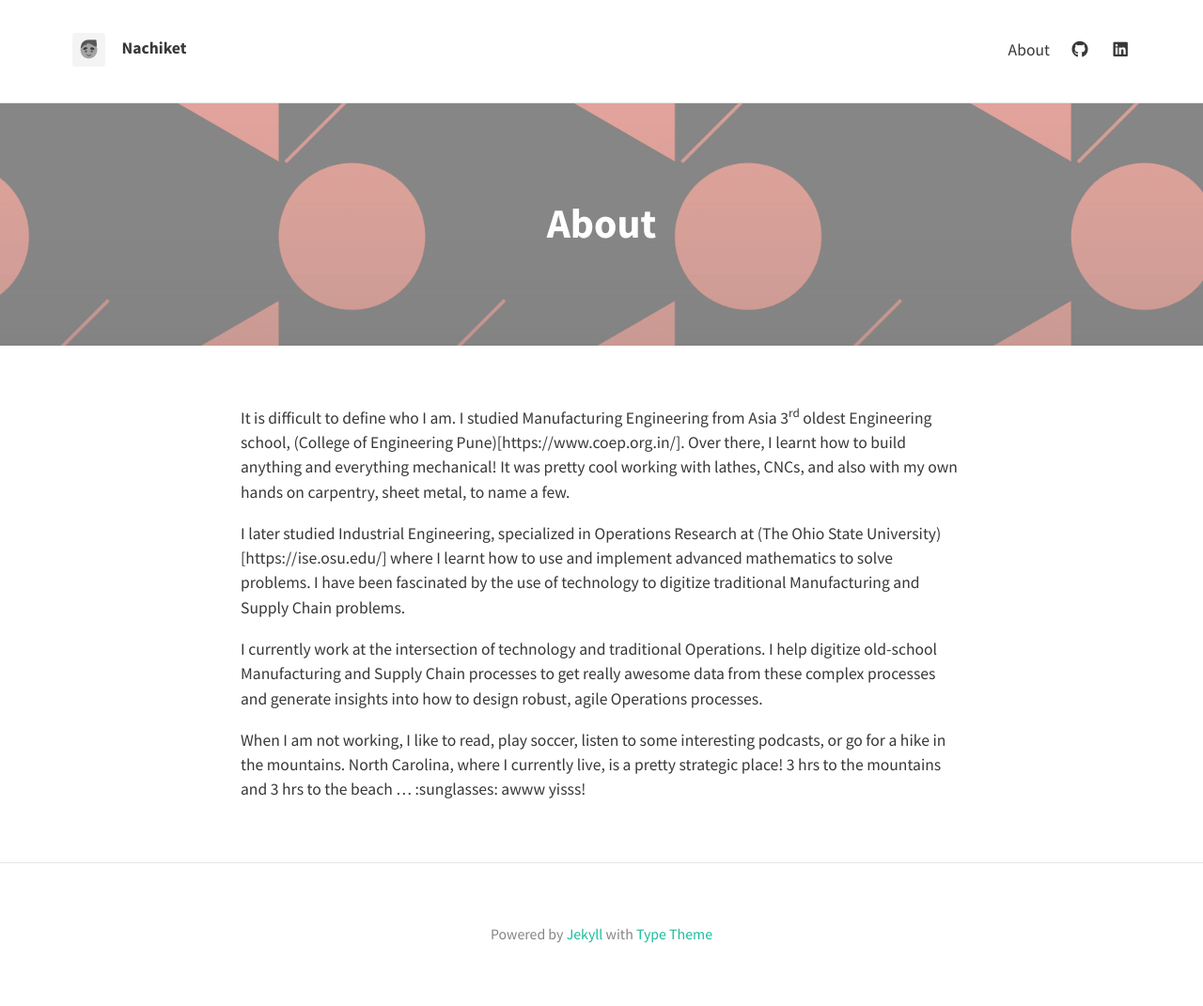
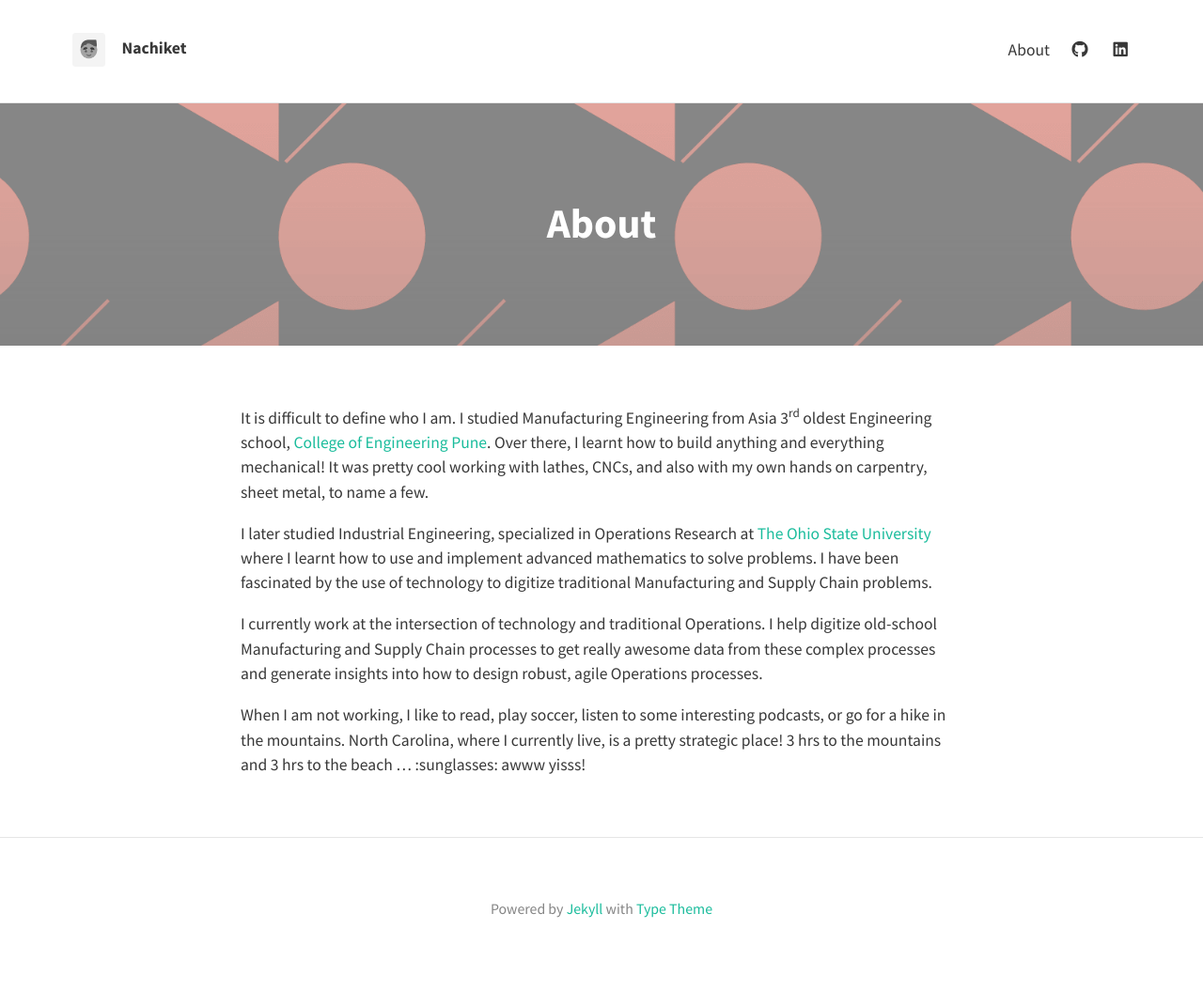
Before and after one commit to nachiketad/nachiketad.github.io, a Jekyll site: the page built from about.md, in a window 1280 px wide. Shown: the whole page at 94% size. Built offline with Jekyll 4.4.1, drawn with Linux system fonts in a browser that asks for light colours; nearby versions of some CDN libraries; after the commit the page ends 1044 px from its top, so only the background shows below that.

Commit message:
links ugh

```diff
--- a/about.md
+++ b/about.md
@@ -5,9 +5,9 @@ permalink: /about/
 feature-img: "assets/img/sample_feature_img_2.png"
 ---
 
-It is difficult to define who I am. I studied Manufacturing Engineering from Asia 3<sup>rd</sup> oldest Engineering school, (College of Engineering Pune)[https://www.coep.org.in/]. Over there, I learnt how to build anything and everything mechanical! It was pretty cool working with lathes, CNCs, and also with my own hands on carpentry, sheet metal, to name a few.
+It is difficult to define who I am. I studied Manufacturing Engineering from Asia 3<sup>rd</sup> oldest Engineering school, [College of Engineering Pune](https://www.coep.org.in/). Over there, I learnt how to build anything and everything mechanical! It was pretty cool working with lathes, CNCs, and also with my own hands on carpentry, sheet metal, to name a few.
 
-I later studied Industrial Engineering, specialized in Operations Research at (The Ohio State University)[https://ise.osu.edu/] where I learnt how to use and implement advanced mathematics to solve problems. I have been fascinated by the use of technology to digitize traditional Manufacturing and Supply Chain problems.
+I later studied Industrial Engineering, specialized in Operations Research at [The Ohio State University](https://ise.osu.edu/) where I learnt how to use and implement advanced mathematics to solve problems. I have been fascinated by the use of technology to digitize traditional Manufacturing and Supply Chain problems.
 
 I currently work at the intersection of technology and traditional Operations. I help digitize old-school Manufacturing and Supply Chain processes to get really awesome data from these complex processes and generate insights into how to design robust, agile Operations processes.
 
```
